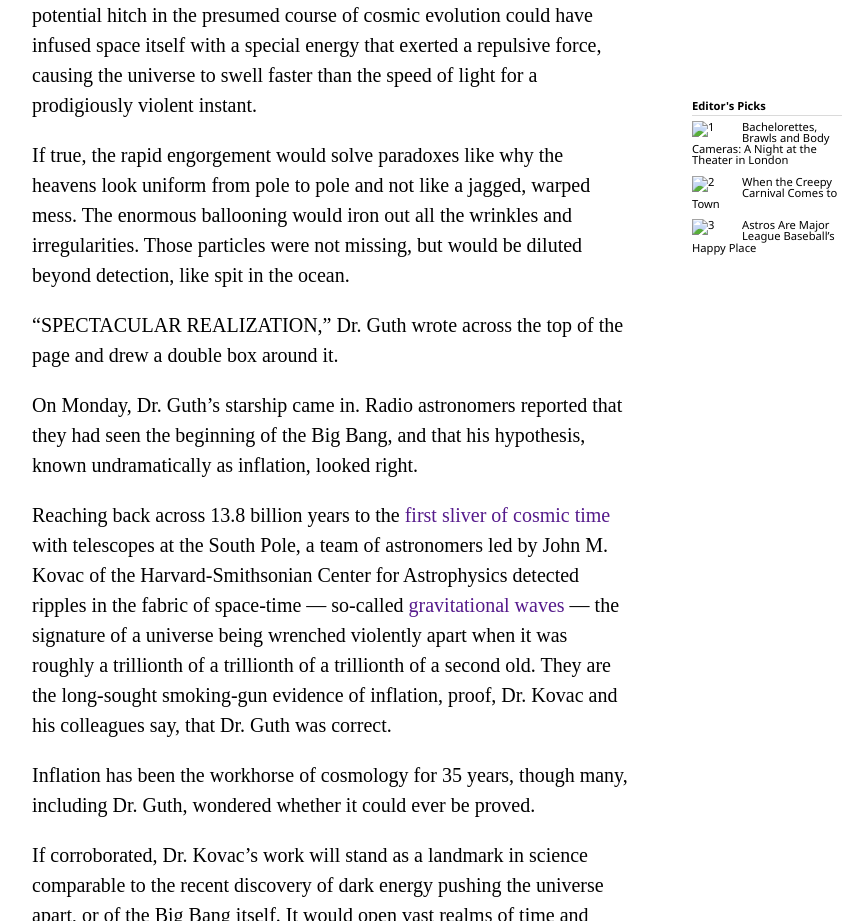
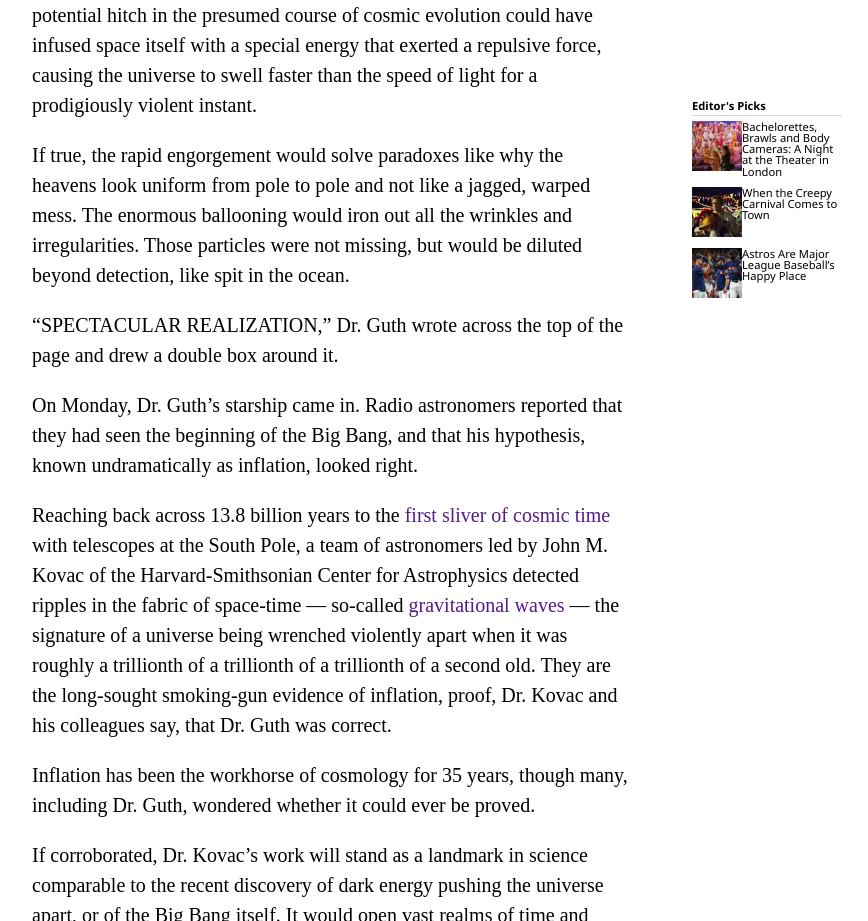
Before and after one commit to jairjy/Microverse-103-Positioning-and-Floating-Elements, a plain HTML site: page index.html in a window 1280 px wide. Shown: the part 1080-2001 px from the top of the page, without its empty margins (308-1176 px from the left). Drawn offline with Linux system fonts and the light colour scheme; the site is published under a folder, as on GitHub Pages, so addresses that start at the root find nothing.

Commit message:
Fix editor imgs

```diff
--- a/index.html
+++ b/index.html
@@ -60,15 +60,15 @@
       <aside class="layout-aside">
         <div class="editors-picks">Editor's Picks</div>
         <div class="small-picture">
-          <div class="small-picture-float"><img src="/img/editors/1.jpg" alt="1"></div>
+          <div class="small-picture-float"><img src="img/editors/1.jpg" alt="1"></div>
           <div class="small-picture-test">Bachelorettes, Brawls and Body Cameras: A Night at the Theater in London</div>
         </div>
         <div class="small-picture">
-          <div class="small-picture-float"><img src="/img/editors/2.jpg" alt="2"></div>
+          <div class="small-picture-float"><img src="img/editors/2.jpg" alt="2"></div>
           <div class="small-picture-test">When the Creepy Carnival Comes to Town</div>
         </div>
         <div class="small-picture">
-          <div class="small-picture-float"><img src="/img/editors/3.jpg" alt="3"></div>
+          <div class="small-picture-float"><img src="img/editors/3.jpg" alt="3"></div>
           <div class="small-picture-test">Astros Are Major League Baseball’s Happy Place</div>
         </div>
       </aside>
```
